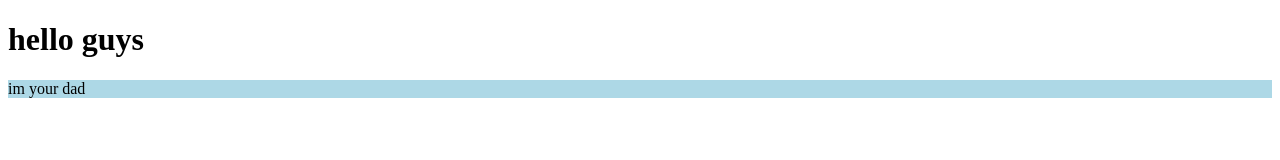
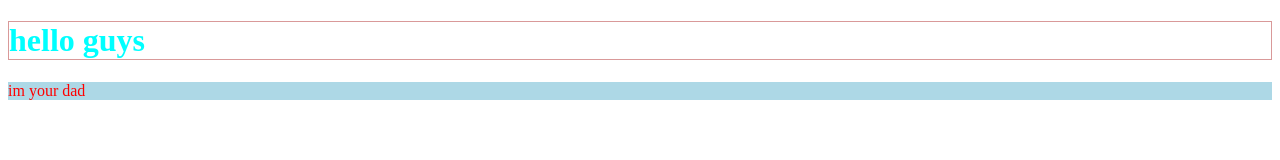
Before and after one commit to pikq114/website-page, a plain HTML site: page docs/index.html in a window 1280 px wide. Drawn offline with Linux system fonts and the light colour scheme.

Commit message:
Update style.css

```diff
--- a/docs/style.css
+++ b/docs/style.css
@@ -1,9 +1,9 @@
 .title {
-  color: "aqua";
-  border 1px solid rgba(160 ,0 ,0 ,0.4);
+  color: aqua;
+  border: 1px solid rgba(160 ,0 ,0 ,0.4);
 }
 
 .sub-title {
-  color: "red";
+  color: red;
   background-color: lightblue;
 }
```
